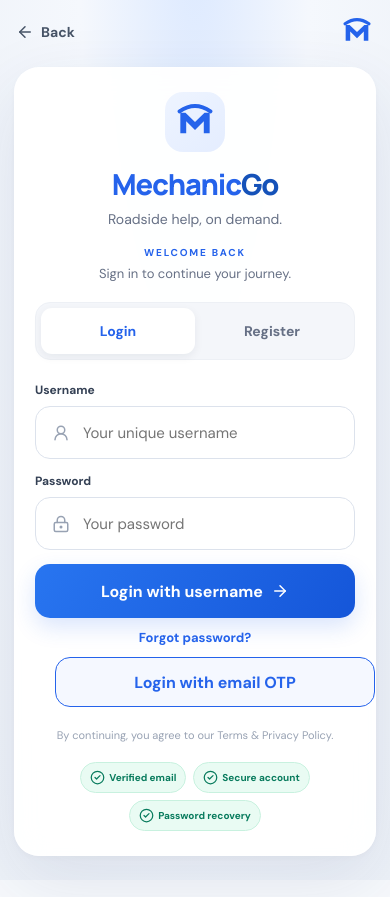
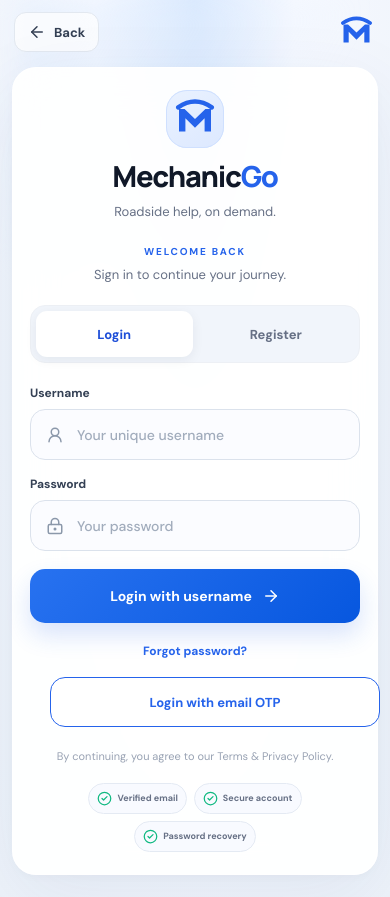
Before and after one commit to Enayatalibarkaat/MechanicGo, a Next.js app: page /auth in a window 390 px wide. Built offline with nearby package versions, Linux system fonts and the light colour scheme.

Commit message:
Polish login and registration pages with premium responsive authentication styling

```diff
--- a/app/globals.css
+++ b/app/globals.css
@@ -164,3 +164,47 @@
 .otpBoxes input:focus{outline:0;border-color:#7da8ff;box-shadow:0 0 0 4px #2563eb12}
 @media(max-width:760px){.authPage{padding:15px 14px max(24px,env(safe-area-inset-bottom))}.authTop{padding:0 2px}.authTop img{width:34px;height:34px}.authCard{margin:18px auto 0;padding:24px 20px;border-radius:25px}.authLogo{width:60px;height:60px;border-radius:18px}.authLogo img{width:44px;height:44px}.authEyebrow{margin-top:18px}.authIntro{margin-bottom:18px}.authCard label{margin:14px 0}.input{height:53px}.authTrust span{padding:7px 9px}.authTerms{margin-top:18px}}
 @media(max-width:380px){.authCard{padding:22px 16px}.authTrust{gap:6px}.authTrust span{font-size:9px}.authBrand{font-size:29px}}
+
+
+/* MechanicGo premium authentication refresh */
+.authPage{position:relative;isolation:isolate;display:flex;flex-direction:column;align-items:center;min-height:100dvh;padding:clamp(14px,3vw,28px) 16px max(30px,env(safe-area-inset-bottom));background:radial-gradient(ellipse at 50% 0%,#dbeafe 0%,#f6f9ff 36%,#eef3fa 100%)}
+.authPage:before{content:"";position:absolute;z-index:-1;width:min(560px,90vw);height:260px;top:0;left:50%;transform:translateX(-50%);background:linear-gradient(120deg,#dbeafe77,#ffffff00 70%);filter:blur(12px);pointer-events:none}
+.authTop{width:min(100%,500px);display:flex;align-items:center;justify-content:space-between;gap:12px;margin:0 auto 12px}
+.authTop img{width:39px;height:39px;object-fit:contain}
+.authTop .backLink{display:inline-flex;align-items:center;gap:8px;padding:10px 13px;border-radius:12px;background:#ffffffb8;border:1px solid #e2e8f0;color:#344054;font-size:13px;font-weight:800}
+.authCard{width:min(100%,500px);margin:10px auto 0;padding:clamp(23px,5vw,38px);border:1px solid #ffffffd9;border-radius:30px;background:#ffffffed;box-shadow:0 24px 80px #163c7815,0 3px 12px #10182808;backdrop-filter:blur(20px)}
+.authLogo{width:66px;height:66px;margin:0 auto 13px;display:grid;place-items:center;border-radius:21px;background:linear-gradient(145deg,#eaf2ff,#dce8ff);box-shadow:inset 0 0 0 1px #cfe0ff}
+.authLogo img{width:48px;height:48px;object-fit:contain}
+.authBrand{text-align:center;font:800 clamp(29px,7vw,36px)/1.1 Manrope,sans-serif;letter-spacing:-1.3px;color:#101828}
+.authBrand span{color:#2563eb}
+.authTag{text-align:center;color:#667085;font-size:13px;line-height:1.6;margin:9px 0 18px}
+.authEyebrow{margin:22px 0 7px;text-align:center;color:#2563eb;font-size:10px;font-weight:900;letter-spacing:1.8px}
+.authIntro{text-align:center;color:#667085;font-size:13px;line-height:1.6;margin:0 0 20px}
+.authTabs{display:grid;grid-template-columns:1fr 1fr;gap:5px;padding:5px;border-radius:15px;background:#f1f5fb;margin:0 0 22px}
+.authTabs button{min-height:44px;border-radius:11px;background:transparent;color:#667085;font-weight:800;font-size:13px;transition:all .18s}
+.authTabs button.selected{background:#fff;color:#1d4ed8;box-shadow:0 3px 12px #10182810}
+.authCard label{display:block;margin:16px 0;color:#344054;font-size:12px;font-weight:800}
+.authCard label>span{display:block;margin:0 0 8px}
+.authCard .input{height:54px;display:flex;align-items:center;gap:11px;padding:0 15px;border:1px solid #dbe2ec;border-radius:15px;background:#fbfcff;color:#8b98aa;transition:border-color .18s,box-shadow .18s,background .18s}
+.authCard .input:focus-within{border-color:#6d9cf5;background:#fff;box-shadow:0 0 0 4px #2563eb14}
+.authCard .input input{width:100%;min-width:0;height:100%;border:0;outline:0;background:transparent;color:#101828;font:600 14px "DM Sans",sans-serif}
+.authCard .input input::placeholder{color:#a1acbc;font-weight:500}
+.authPrimary{width:100%;min-height:54px;display:flex;align-items:center;justify-content:center;gap:10px;margin:18px 0 0;padding:14px 18px;border-radius:15px;background:linear-gradient(135deg,#2872f0,#0757df);color:#fff;font-size:14px;font-weight:900;box-shadow:0 12px 25px #2563eb2e;transition:transform .15s,box-shadow .15s}
+.authPrimary:hover{box-shadow:0 15px 28px #2563eb3b;transform:translateY(-1px)}
+.authPrimary:disabled{opacity:.62;cursor:wait;transform:none}
+.secondaryWide{width:100%;min-height:49px;margin-top:10px;border:1px solid #dbe3ef;border-radius:14px;background:#fff;color:#344054;font-weight:800;font-size:13px}
+.resend{display:flex;align-items:center;justify-content:center;gap:6px;margin:12px auto 0;padding:8px 10px;background:transparent;color:#2563eb;font-size:12px;font-weight:800}
+.resend:disabled{opacity:.6;cursor:wait}
+.authError,.authNotice{padding:12px 14px;border-radius:13px;font-size:12px;line-height:1.55;font-weight:700}
+.authError{border:1px solid #ffd5d1;background:#fff3f2;color:#b42318}
+.authNotice{border:1px solid #b9efd8;background:#effcf6;color:#087b5d}
+.authCard small{display:block;margin:7px 2px;color:#98a2b3;font-size:10px;line-height:1.5}
+.otpBoxes{display:grid;grid-template-columns:repeat(6,minmax(0,1fr));gap:8px;margin:22px 0}
+.otpBoxes input{width:100%;min-width:0;height:53px;border:1px solid #dbe2ec;border-radius:13px;background:#fbfcff;text-align:center;font-size:20px;font-weight:900;color:#1747a6;outline:0}
+.otpBoxes input:focus{border-color:#2563eb;box-shadow:0 0 0 4px #2563eb14}
+.secureNote{display:flex;align-items:center;justify-content:center;gap:7px;margin:14px 0 0;color:#667085;font-size:11px;line-height:1.5}
+.authTerms{margin:21px 0 14px;text-align:center;color:#98a2b3;font-size:10px;line-height:1.6}
+.authTrust{display:flex;justify-content:center;align-items:center;flex-wrap:wrap;gap:7px}
+.authTrust span{display:inline-flex;align-items:center;gap:5px;padding:8px 10px;border:1px solid #e4eaf3;border-radius:999px;background:#f8faff;color:#667085;font-size:10px;font-weight:700}
+.authTrust svg{color:#10b981}
+@media(max-width:390px){.authPage{padding:12px 12px max(22px,env(safe-area-inset-bottom))}.authCard{padding:22px 17px;border-radius:24px}.authTop{margin-bottom:5px}.authLogo{width:58px;height:58px}.authCard .input{height:51px}.otpBoxes{gap:5px}.otpBoxes input{height:48px;border-radius:10px}.authTrust span{font-size:9px;padding:7px 8px}}
```
